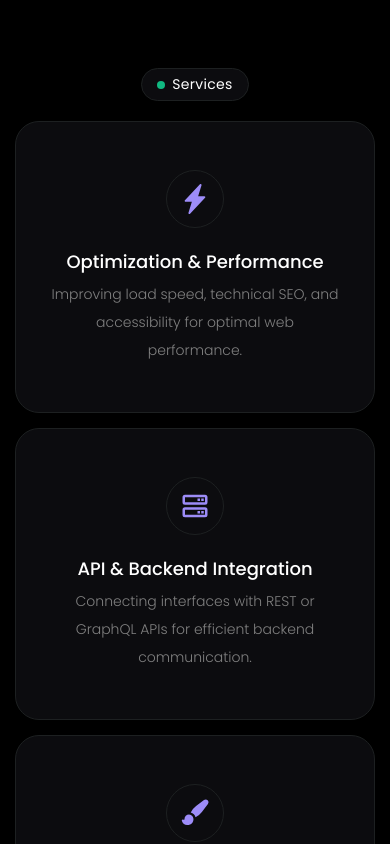
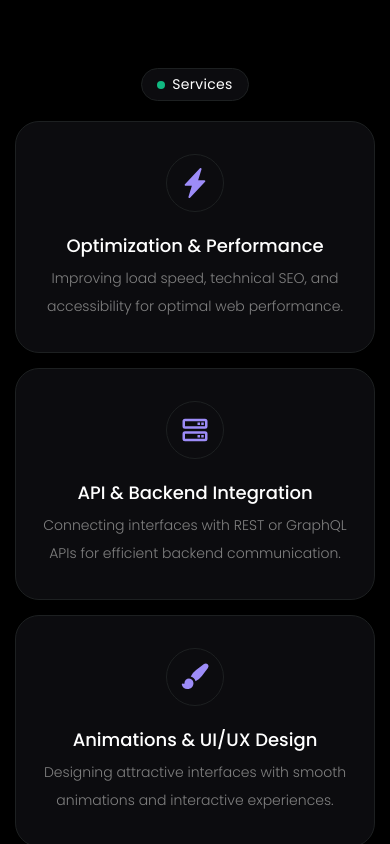
Before and after one commit to agusasaad/portafolio-agustinasaad, a Next.js app: page / in a window 390 px wide. Shown: the part 1280-2124 px from the top of the page. Built offline with nearby package versions, Linux system fonts and the light colour scheme.

Commit message:
feat: add padding to card services for improved layout and spacing

```diff
--- a/src/components/MyServices/MyServices.module.css
+++ b/src/components/MyServices/MyServices.module.css
@@ -137,4 +137,8 @@
   .content_title h2 {
     display: none;
   }
+
+  .content_card_services .card_service {
+    padding: 2rem 1.5rem;
+  }
 }
```
